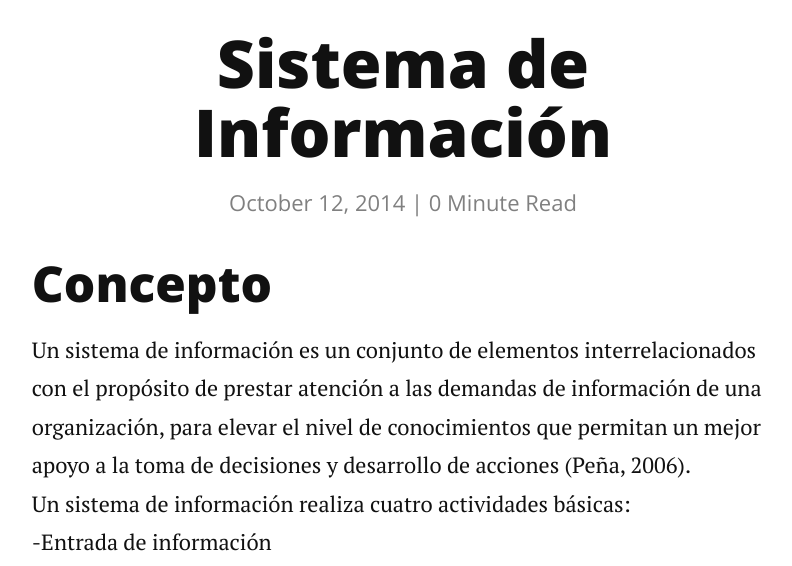
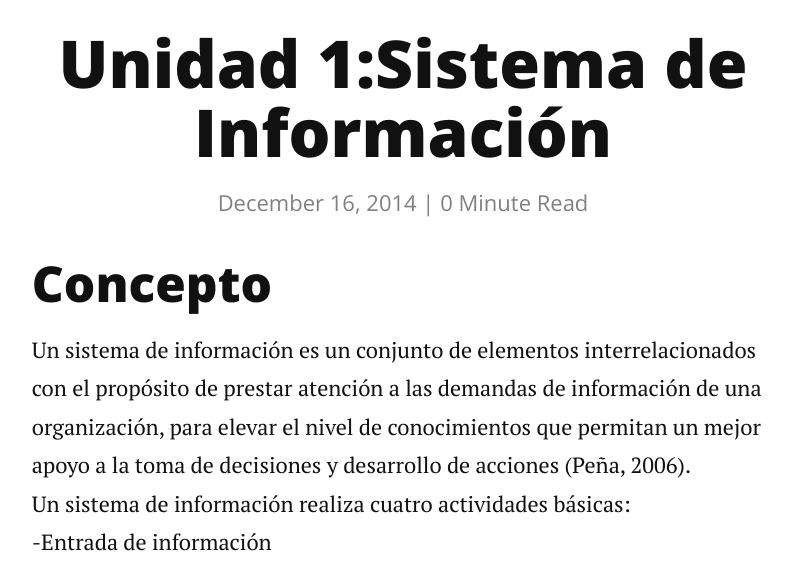
Before and after one commit to BlogdeLenguaje/BlogdeLenguaje.github.io, a Jekyll site: the page built from _posts/2014-12-16-tema3.markdown, in a window 1280 px wide and 900 px high, cut to the strip 334-900 px from the top of the window. Shown: the whole strip, without its empty margins (237-1029 px from the left). Built offline with Jekyll 4.4.1, drawn with Linux system fonts in a browser that asks for light colours; nearby versions of some CDN libraries; some of the changed text lies outside the part shown.

Commit message:
Update and rename 2014-10-12-tema3.markdown to 2014-12-16-tema3.markdown

```diff
--- a/_posts/2014-10-12-tema3.markdown
+++ b/_posts/2014-12-16-tema3.markdown
@@ -1,7 +1,7 @@
 ---
 layout: post
-title:  "Sistema de Información"
-date:   2014-10-12
+title:  "Unidad 1:Sistema de Información"
+date:   2014-12-16
 ---
 <h2>Concepto</h2>
  <p>Un sistema de información es un conjunto de elementos interrelacionados con el propósito de prestar atención a las demandas de información de una organización, para elevar el nivel de conocimientos que permitan un mejor apoyo a la toma de decisiones y desarrollo de acciones (Peña, 2006).<br>
```
